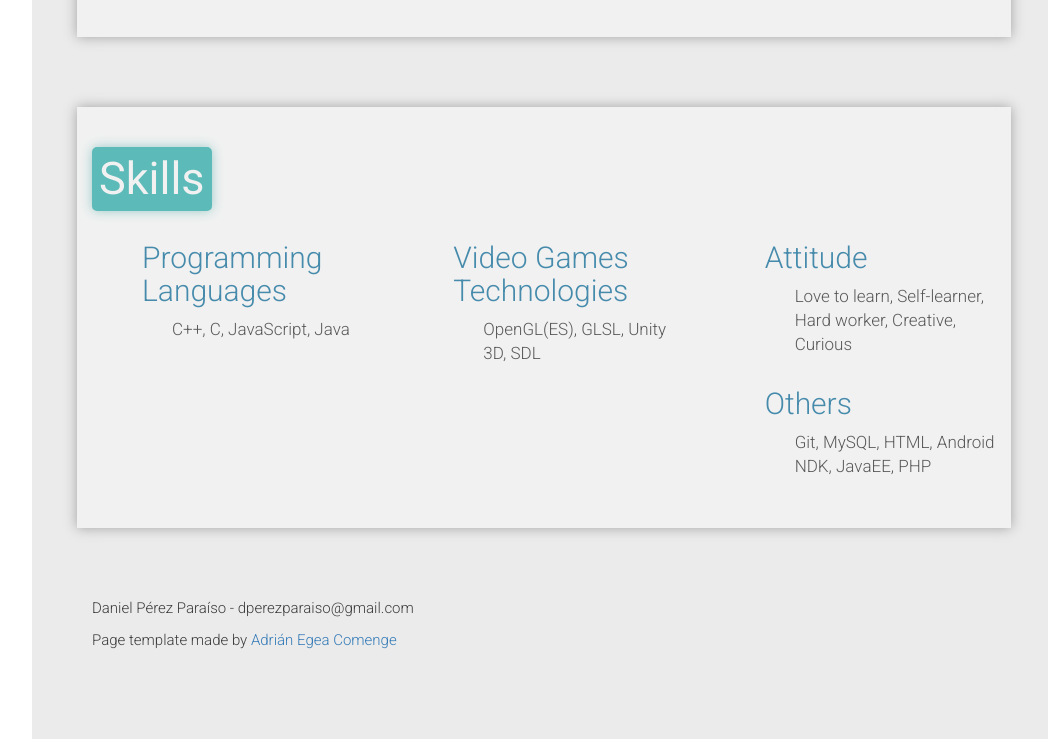
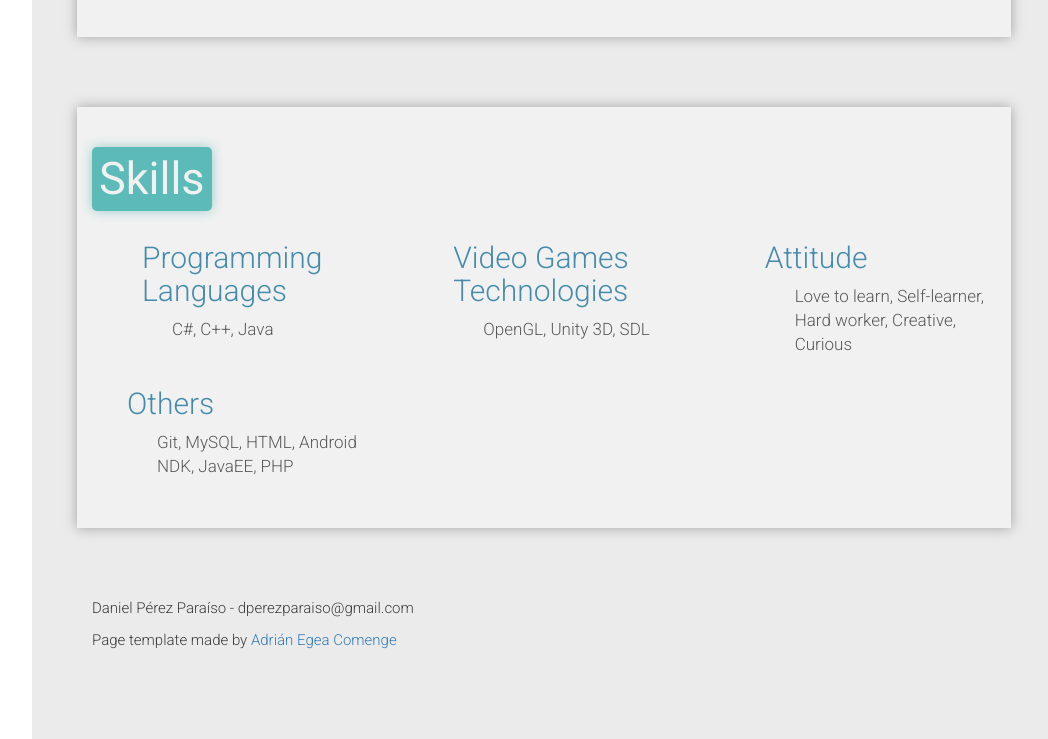
Before and after one commit to DperParadise/portfolio, a plain HTML site: page index.html in a window 1280 px wide. Shown: the part 2079-2818 px from the top of the page, without its empty margins (224-1272 px from the left). Drawn offline with Linux system fonts and the light colour scheme.

Commit message:
modified some skills

```diff
--- a/index.html
+++ b/index.html
@@ -237,9 +237,8 @@
                 <div class="subsection">
                   <h2>Programming Languages</h2>
                   <p>
-                      C++,
-                      C,
-                      JavaScript,
+                      C#,
+					  C++,
                       Java
                   </p>
                 </div>
@@ -249,8 +248,7 @@
                 <div class="subsection">
                   <h2>Video Games Technologies</h2>
                   <p>
-                      OpenGL(ES),
-                      GLSL,
+                      OpenGL,
                       Unity 3D,
                       SDL
                   </p>
```
